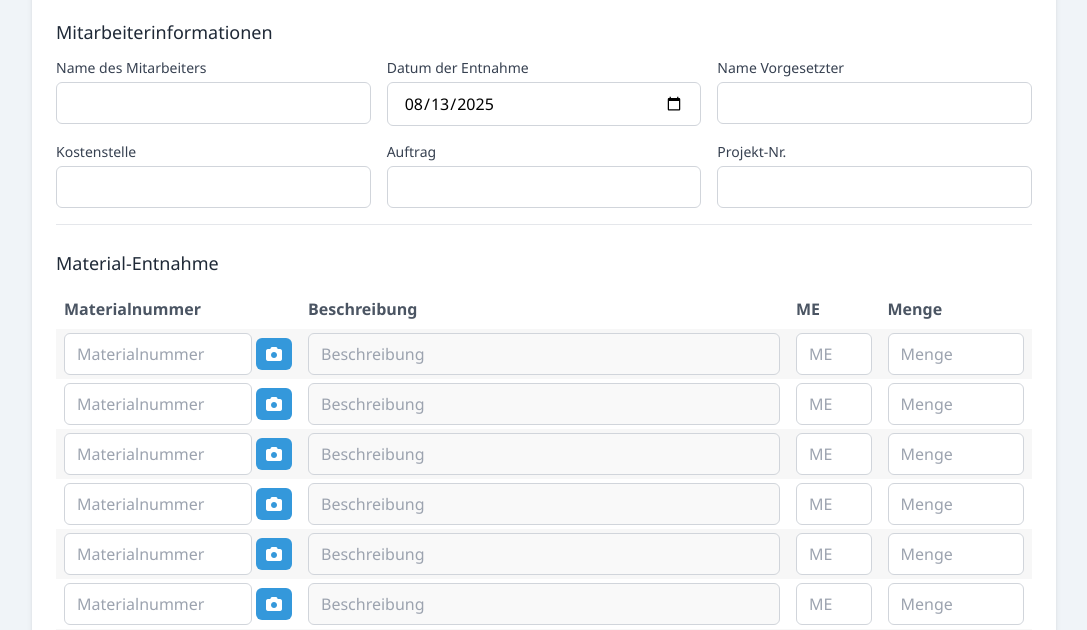
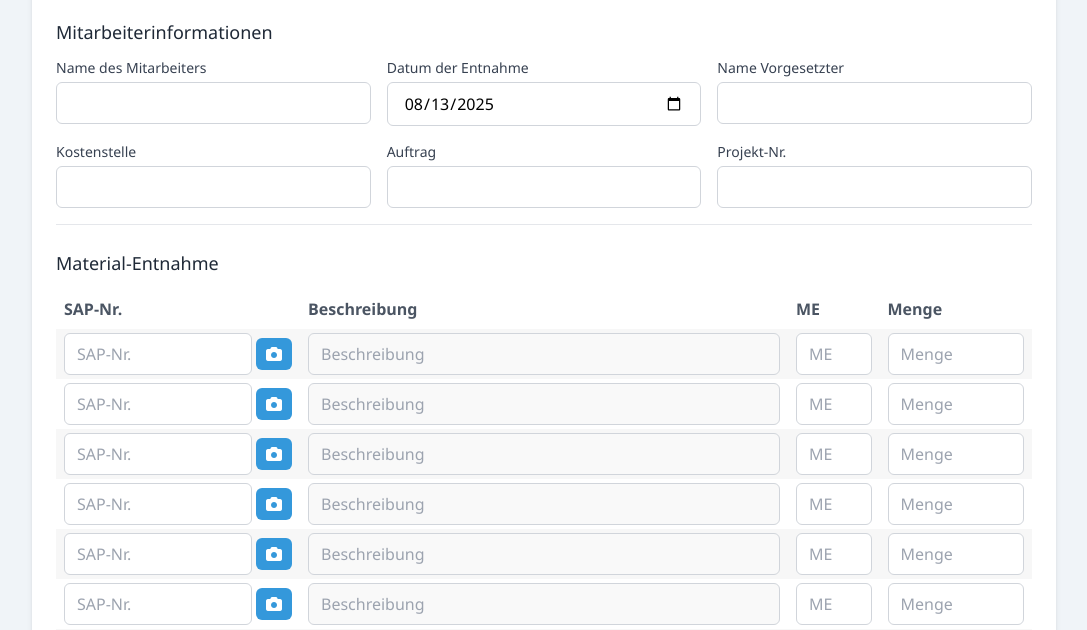
Before and after one commit to Dennis21x/MobileEntnahme, a plain HTML site: page index.html in a window 1280 px wide. Shown: the part 152-782 px from the top of the page, without its empty margins (96-1183 px from the left). Drawn offline with nearby package versions, Linux system fonts and the light colour scheme; no server answers.

Commit message:
Update index.html

```diff
--- a/index.html
+++ b/index.html
@@ -57,7 +57,7 @@
             <h3 class="text-lg font-medium text-gray-800 mb-3">Material-Datenbank</h3>
             <div class="flex flex-col md:flex-row gap-4 items-start md:items-end">
                 <div class="flex-grow w-full">
-                    <label class="block text-sm font-medium text-gray-700 mb-1" for="materialFile">CSV-Datei mit Materialnummern und Beschreibungen</label>
+                    <label class="block text-sm font-medium text-gray-700 mb-1" for="materialFile">CSV-Datei mit SAP-Nummern und Beschreibungen</label>
                     <input accept=".csv" autocomplete="off" class="w-full px-3 py-2 border border-gray-300 rounded-md focus:ring-blue-500 focus:border-blue-500" id="materialFile" type="file"/>
                     <p class="mt-1 text-sm text-gray-500">Format: SAP-Nummer;Alternative SAP-Nummer;Beschreibung</p>
                 </div>
@@ -122,7 +122,7 @@
                     <table class="min-w-full">
                         <thead>
                             <tr class="text-left text-gray-600">
-                                <th class="px-2 py-2 w-1/4">Materialnummer</th>
+                                <th class="px-2 py-2 w-1/4">SAP-Nr.</th>
                                 <th class="px-2 py-2 w-1/2">Beschreibung</th>
                                 <th class="px-2 py-2 w-12">ME</th>
                                 <th class="px-2 py-2 w-20">Menge</th>
@@ -130,9 +130,9 @@
                         </thead>
                         <tbody>
                             <tr class="material-row">
-                                <td class="px-2 py-1" data-label="Materialnummer">
+                                <td class="px-2 py-1" data-label="SAP-Nr.">
                                     <div class="material-input-group">
-                                        <input autocomplete="off" class="material-input w-full px-3 py-2 border border-gray-300 rounded-md focus:ring-blue-500 focus:border-blue-500" name="material_1" placeholder="Materialnummer" type="text"/>
+                                        <input autocomplete="off" class="material-input w-full px-3 py-2 border border-gray-300 rounded-md focus:ring-blue-500 focus:border-blue-500" name="material_1" placeholder="SAP-Nr." type="text"/>
                                         <button class="barcode-scan-btn" onclick="openBarcodeScanner(1)" type="button"><i class="fas fa-camera"></i></button>
                                     </div>
                                     <input name="primary_material_1" type="hidden"/>
@@ -149,9 +149,9 @@
                                 <td class="px-2 py-1" data-label="Menge"><input autocomplete="off" class="menge-input w-full px-3 py-2 border border-gray-300 rounded-md focus:ring-blue-500 focus:border-blue-500" min="1" name="menge_1" placeholder="Menge" type="number"/></td>
                             </tr>
                            <tr class="material-row">
-                                <td class="px-2 py-1" data-label="Materialnummer">
+                                <td class="px-2 py-1" data-label="SAP-Nr.">
                                     <div class="material-input-group">
-                                        <input autocomplete="off" class="material-input w-full px-3 py-2 border border-gray-300 rounded-md focus:ring-blue-500 focus:border-blue-500" name="material_2" placeholder="Materialnummer" type="text"/>
+                                        <input autocomplete="off" class="material-input w-full px-3 py-2 border border-gray-300 rounded-md focus:ring-blue-500 focus:border-blue-500" name="material_2" placeholder="SAP-Nr." type="text"/>
                                         <button class="barcode-scan-btn" onclick="openBarcodeScanner(2)" type="button"><i class="fas fa-camera"></i></button>
                                     </div>
                                     <input name="primary_material_2" type="hidden"/>
@@ -168,9 +168,9 @@
                                 <td class="px-2 py-1" data-label="Menge"><input autocomplete="off" class="menge-input w-full px-3 py-2 border border-gray-300 rounded-md focus:ring-blue-500 focus:border-blue-500" min="1" name="menge_2" placeholder="Menge" type="number"/></td>
                             </tr>
                             <tr class="material-row">
-                                <td class="px-2 py-1" data-label="Materialnummer">
+                                <td class="px-2 py-1" data-label="SAP-Nr.">
                                     <div class="material-input-group">
-                                        <input autocomplete="off" class="material-input w-full px-3 py-2 border border-gray-300 rounded-md focus:ring-blue-500 focus:border-blue-500" name="material_3" placeholder="Materialnummer" type="text"/>
+                                        <input autocomplete="off" class="material-input w-full px-3 py-2 border border-gray-300 rounded-md focus:ring-blue-500 focus:border-blue-500" name="material_3" placeholder="SAP-Nr." type="text"/>
                                         <button class="barcode-scan-btn" onclick="openBarcodeScanner(3)" type="button"><i class="fas fa-camera"></i></button>
                                     </div>
                                     <input name="primary_material_3" type="hidden"/>
@@ -187,9 +187,9 @@
                                 <td class="px-2 py-1" data-label="Menge"><input autocomplete="off" class="menge-input w-full px-3 py-2 border border-gray-300 rounded-md focus:ring-blue-500 focus:border-blue-500" min="1" name="menge_3" placeholder="Menge" type="number"/></td>
                             </tr>
                             <tr class="material-row">
-                                <td class="px-2 py-1" data-label="Materialnummer">
+                                <td class="px-2 py-1" data-label="SAP-Nr.">
                                     <div class="material-input-group">
-                                        <input autocomplete="off" class="material-input w-full px-3 py-2 border border-gray-300 rounded-md focus:ring-blue-500 focus:border-blue-500" name="material_4" placeholder="Materialnummer" type="text"/>
+                                        <input autocomplete="off" class="material-input w-full px-3 py-2 border border-gray-300 rounded-md focus:ring-blue-500 focus:border-blue-500" name="material_4" placeholder="SAP-Nr." type="text"/>
                                         <button class="barcode-scan-btn" onclick="openBarcodeScanner(4)" type="button"><i class="fas fa-camera"></i></button>
                                     </div>
                                     <input name="primary_material_4" type="hidden"/>
@@ -206,9 +206,9 @@
                                 <td class="px-2 py-1" data-label="Menge"><input autocomplete="off" class="menge-input w-full px-3 py-2 border border-gray-300 rounded-md focus:ring-blue-500 focus:border-blue-500" min="1" name="menge_4" placeholder="Menge" type="number"/></td>
                             </tr>
                              <tr class="material-row">
-                                <td class="px-2 py-1" data-label="Materialnummer">
+                                <td class="px-2 py-1" data-label="SAP-Nr.">
                                     <div class="material-input-group">
-                                        <input autocomplete="off" class="material-input w-full px-3 py-2 border border-gray-300 rounded-md focus:ring-blue-500 focus:border-blue-500" name="material_5" placeholder="Materialnummer" type="text"/>
+                                        <input autocomplete="off" class="material-input w-full px-3 py-2 border border-gray-300 rounded-md focus:ring-blue-500 focus:border-blue-500" name="material_5" placeholder="SAP-Nr." type="text"/>
                                         <button class="barcode-scan-btn" onclick="openBarcodeScanner(5)" type="button"><i class="fas fa-camera"></i></button>
                                     </div>
                                     <input name="primary_material_5" type="hidden"/>
@@ -225,9 +225,9 @@
                                 <td class="px-2 py-1" data-label="Menge"><input autocomplete="off" class="menge-input w-full px-3 py-2 border border-gray-300 rounded-md focus:ring-blue-500 focus:border-blue-500" min="1" name="menge_5" placeholder="Menge" type="number"/></td>
                             </tr>
                             <tr class="material-row">
-                                <td class="px-2 py-1" data-label="Materialnummer">
+                                <td class="px-2 py-1" data-label="SAP-Nr.">
                                     <div class="material-input-group">
-                                        <input autocomplete="off" class="material-input w-full px-3 py-2 border border-gray-300 rounded-md focus:ring-blue-500 focus:border-blue-500" name="material_6" placeholder="Materialnummer" type="text"/>
+                                        <input autocomplete="off" class="material-input w-full px-3 py-2 border border-gray-300 rounded-md focus:ring-blue-500 focus:border-blue-500" name="material_6" placeholder="SAP-Nr." type="text"/>
                                         <button class="barcode-scan-btn" onclick="openBarcodeScanner(6)" type="button"><i class="fas fa-camera"></i></button>
                                     </div>
                                     <input name="primary_material_6" type="hidden"/>
@@ -244,9 +244,9 @@
                                 <td class="px-2 py-1" data-label="Menge"><input autocomplete="off" class="menge-input w-full px-3 py-2 border border-gray-300 rounded-md focus:ring-blue-500 focus:border-blue-500" min="1" name="menge_6" placeholder="Menge" type="number"/></td>
                             </tr>
                             <tr class="material-row">
-                                <td class="px-2 py-1" data-label="Materialnummer">
+                                <td class="px-2 py-1" data-label="SAP-Nr.">
                                     <div class="material-input-group">
-                                        <input autocomplete="off" class="material-input w-full px-3 py-2 border border-gray-300 rounded-md focus:ring-blue-500 focus:border-blue-500" name="material_7" placeholder="Materialnummer" type="text"/>
+                                        <input autocomplete="off" class="material-input w-full px-3 py-2 border border-gray-300 rounded-md focus:ring-blue-500 focus:border-blue-500" name="material_7" placeholder="SAP-Nr." type="text"/>
                                         <button class="barcode-scan-btn" onclick="openBarcodeScanner(7)" type="button"><i class="fas fa-camera"></i></button>
                                     </div>
                                     <input name="primary_material_7" type="hidden"/>
@@ -263,9 +263,9 @@
                                 <td class="px-2 py-1" data-label="Menge"><input autocomplete="off" class="menge-input w-full px-3 py-2 border border-gray-300 rounded-md focus:ring-blue-500 focus:border-blue-500" min="1" name="menge_7" placeholder="Menge" type="number"/></td>
                             </tr>
                             <tr class="material-row">
-                                <td class="px-2 py-1" data-label="Materialnummer">
+                                <td class="px-2 py-1" data-label="SAP-Nr.">
                                     <div class="material-input-group">
-                                        <input autocomplete="off" class="material-input w-full px-3 py-2 border border-gray-300 rounded-md focus:ring-blue-500 focus:border-blue-500" name="material_8" placeholder="Materialnummer" type="text"/>
+                                        <input autocomplete="off" class="material-input w-full px-3 py-2 border border-gray-300 rounded-md focus:ring-blue-500 focus:border-blue-500" name="material_8" placeholder="SAP-Nr." type="text"/>
                                         <button class="barcode-scan-btn" onclick="openBarcodeScanner(8)" type="button"><i class="fas fa-camera"></i></button>
                                     </div>
                                     <input name="primary_material_8" type="hidden"/>
```
